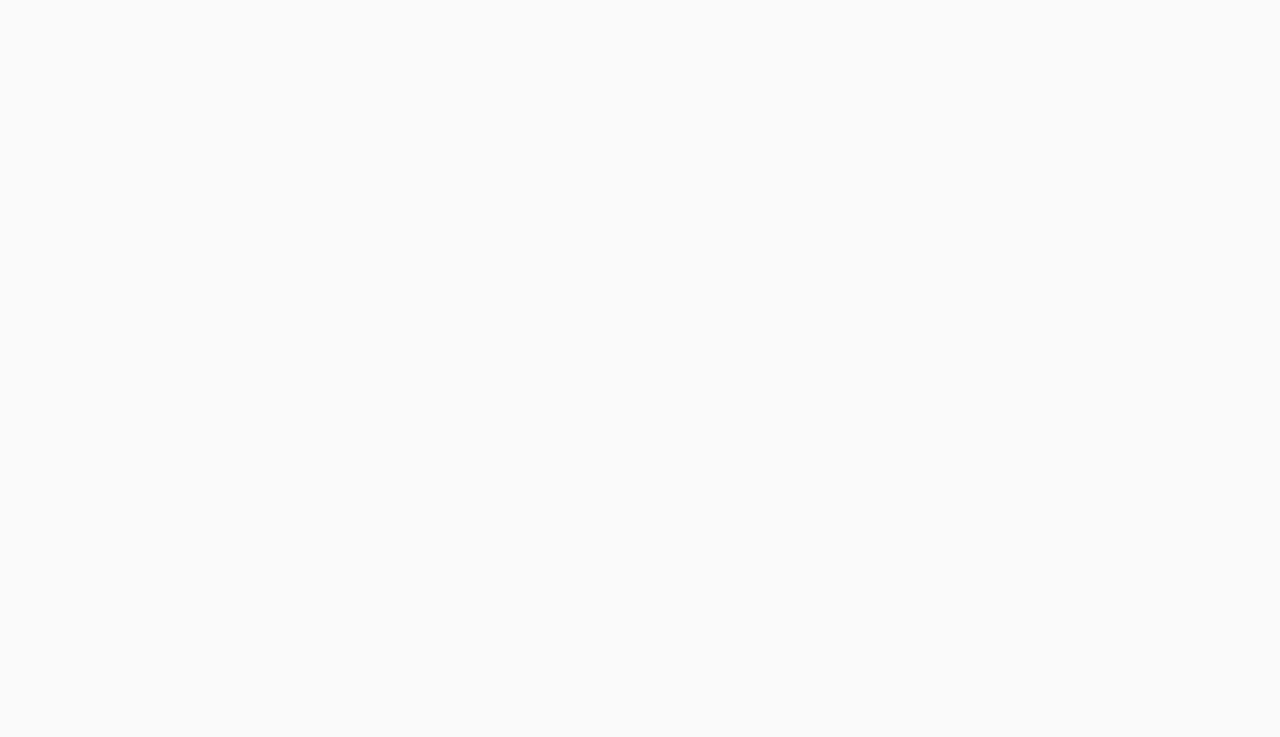
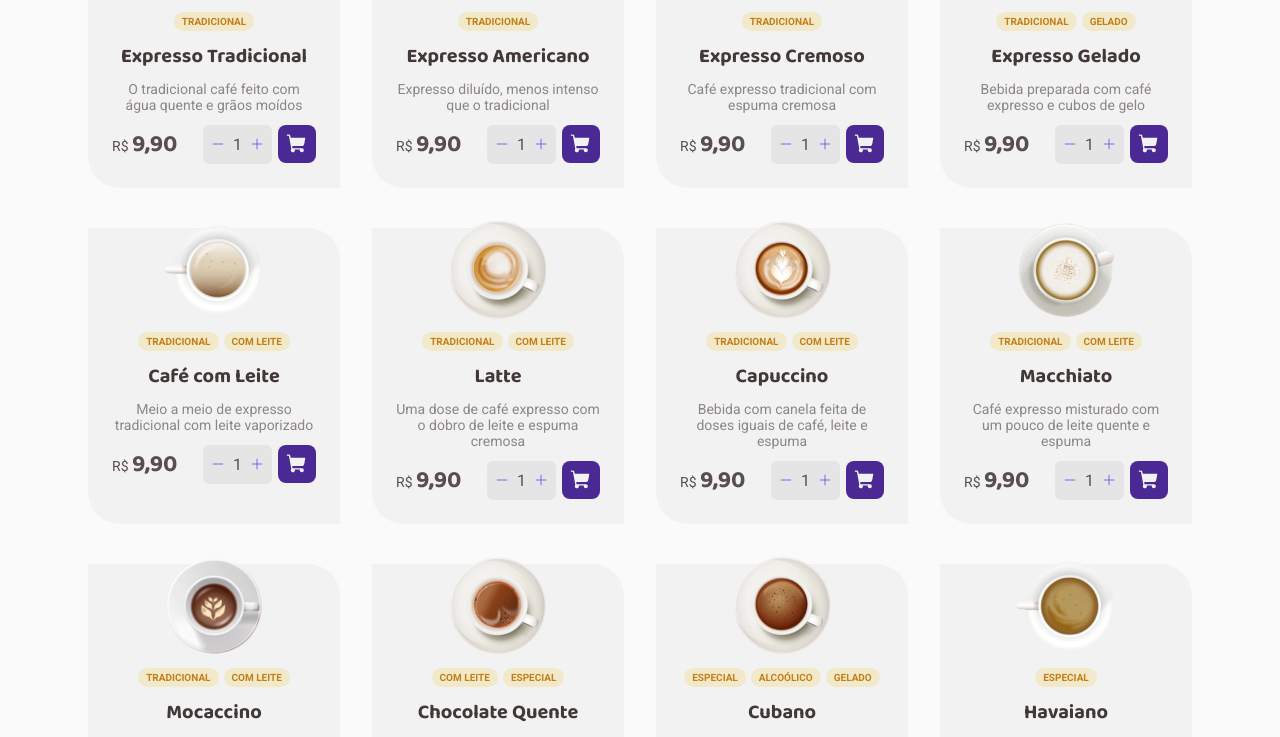
Before and after one commit to lemaun/ignite-2022-02-desafio, a React (Vite) app: page / in a window 1280 px wide. Shown: the part 814-1551 px from the top of the page. Before the commit the page ends 800 px from the top, so only its background shows below. Built offline with nearby package versions, Linux system fonts and the light colour scheme.

Commit message:
products grid layout

```diff
--- a/src/pages/Home/components/Banner/styles.ts
+++ b/src/pages/Home/components/Banner/styles.ts
@@ -4,11 +4,17 @@ export const BannerContainer = styled.div`
   display:flex;
   align-items: center;
   justify-content: space-between;
-  max-height: 544px;
+  /* max-height: 544px; */
   padding: 6rem 0.5rem;
+  gap: 1.25rem;
 `
 export const BannerLeft = styled.div`
-  max-width: 55%;
+  /* max-width: 55%; */
+  flex-grow: 3;
+`
+export const BannerRight = styled.div`
+  /* max-width: 45%; */
+  flex-grow: 2;
 `
 export const BannerTitle = styled.div`
   font-size: 3rem;
@@ -58,7 +64,3 @@ export const BannerItem = styled.div<ItemProps>`
     justify-content: center;
   }
 `
-
-export const BannerRight = styled.div`
-  max-width: 45%;
-`
--- /dev/null
+++ b/src/pages/Home/components/ProductItem/index.tsx
@@ -0,0 +1,39 @@
+import { Minus, Plus, ShoppingCart } from "phosphor-react";
+import { AddCartButton, AddCartContainer, ButtonCount, CoffeeName, Counter, Description, ItemContainer, Price, PriceSession, TypesContainer } from "./styles";
+
+interface CoffeeProps {
+  id: string;
+  name: string;
+  type: string;
+  typeduo?: string;
+  typetrio?: string;
+  description: string,
+  image: string | any;
+  price:string | any;
+}
+
+export function ProductItem({...props}:CoffeeProps) {
+  return (
+    <ItemContainer>
+      <img src={props.image} />
+      <TypesContainer>
+        <span>{props.type}</span>
+        {props.typeduo && <span>{props.typeduo}</span>}
+        {props.typetrio && <span>{props.typetrio}</span>}
+      </TypesContainer>
+      <CoffeeName>{props.name}</CoffeeName>
+      <Description>{props.description}</Description>
+      <PriceSession>
+        <Price><span>R$ </span>{props.price}</Price>
+        <AddCartContainer>
+          <Counter>
+              <ButtonCount><Minus size={14} /></ButtonCount>
+              <span>1</span>
+              <ButtonCount><Plus size={14} /></ButtonCount>
+          </Counter>
+          <AddCartButton><ShoppingCart weight="fill" size={22}/></AddCartButton>
+        </AddCartContainer>
+      </PriceSession>
+    </ItemContainer>
+  )
+}
--- /dev/null
+++ b/src/pages/Home/components/ProductItem/styles.ts
@@ -0,0 +1,110 @@
+import styled from "styled-components";
+
+export const ItemContainer = styled.div`
+  width: 15.75rem;
+  display:flex;
+  flex-wrap: wrap;
+  flex-direction: column;
+  align-items: center;
+  gap: 0.75rem;
+  background: ${(props) => props.theme['base-card']};
+  border-bottom-left-radius: 32px;
+  border-top-right-radius: 32px;
+  padding: 1.5rem;
+
+  img {
+    margin-top: -2rem;
+  }
+`
+export const TypesContainer = styled.div`
+  width:100%;
+  display: flex;
+  justify-content: center;
+  gap: 5px;
+
+  span {
+    background: ${(props) => props.theme['yellow-light']};
+    color: ${(props) => props.theme['yellow-dark']};
+    font-size: 0.625rem;
+    font-weight: bold;
+    border-radius: 9999px;
+    padding: 4px 8px;
+  }
+`
+
+export const CoffeeName = styled.h2`
+  font-size: 1.25rem;
+  line-height: 130%;
+  font-family: 'Baloo 2', sans-serif;
+  font-weight: 700;
+  color: ${(props) => props.theme['base-subtitle']};
+`
+
+export const Description = styled.p`
+  font-size: 0.875rem;
+  color: ${(props) => props.theme['base-label']};
+  text-align: center;
+`
+
+export const PriceSession = styled.div`
+  width:100%;
+  display: flex;
+  justify-content: space-between;
+`
+export const Price = styled.div`
+  font-size: 1.5rem;
+  font-family: 'Baloo 2', sans-serif;
+  font-weight: 700;
+  color: ${(props) => props.theme['base-text']};
+
+  span {
+    font-size: 0.875rem;
+    font-family: 'Roboto', sans-serif;
+    font-weight: normal;
+  }
+`
+
+export const AddCartContainer = styled.div`
+  display: flex;
+  gap: 6px;
+`
+export const Counter = styled.div`
+  border-radius: 6px;
+  display: flex;
+  align-items: center;
+  justify-content: center;
+  background: ${props => props.theme['base-button']};
+  border: none;
+`
+export const ButtonCount = styled.button`
+  padding: 0 0.5rem;
+  background: transparent;
+  border: none;
+  display: flex;
+  align-items: center;
+  justify-content: center;
+  color: ${props => props.theme['purple']};
+  cursor: pointer;
+  font-size: 1 rem;
+  :focus{
+      box-shadow: 0 0 0 2px transparent;
+  }
+`
+
+
+export const AddCartButton = styled.button`
+  width: 2.375rem;
+  height: 2.375rem;
+
+  display: flex;
+  align-items: center;
+  justify-content: center;
+
+  border: 0;
+
+  border-radius: 8px;
+
+  background: ${(props) => props.theme['purple-dark']};
+  color: ${(props) => props.theme['base-card']};
+
+`
--- /dev/null
+++ b/src/pages/Home/components/Products/index.tsx
@@ -0,0 +1,179 @@
+import { ProductsContainer } from "./styles"
+import {v4 as uuidv4} from 'uuid'
+
+import Coffee1 from '../../../../assets/images/Expresso.png'
+import Coffee2 from '../../../../assets/images/Americano.png'
+import Coffee3 from '../../../../assets/images/ExpressoCremoso.png'
+import Coffee4 from '../../../../assets/images/CafeGelado.png'
+import Coffee5 from '../../../../assets/images/CafecomLeite.png'
+import Coffee6 from '../../../../assets/images/Latte.png'
+import Coffee7 from '../../../../assets/images/Capuccino.png'
+import Coffee8 from '../../../../assets/images/Macchiato.png'
+import Coffee9 from '../../../../assets/images/Mochaccino.png'
+import Coffee10 from '../../../../assets/images/ChocolateQuente.png'
+import Coffee11 from '../../../../assets/images/Cubano.png'
+import Coffee12 from '../../../../assets/images/Havaiano.png'
+import Coffee13 from '../../../../assets/images/Arabe.png'
+import Coffee14 from '../../../../assets/images/Irlandes.png'
+import { ProductItem } from "../ProductItem";
+
+export function Products() {
+  const coffees = [
+    {
+        id:uuidv4(),
+        image:Coffee1,
+        name:"Expresso Tradicional",
+        type:"TRADICIONAL",
+        amount:0,
+        price:"9,90",
+        description:"O tradicional café feito com água quente e grãos moídos"
+
+    },
+     {
+         id:uuidv4(),
+         image:Coffee2,
+         name:"Expresso Americano",
+         type:"TRADICIONAL",
+         amount:0,
+         price:"9,90",
+         description:"Expresso diluído, menos intenso que o tradicional"
+
+     },
+     {
+         id:uuidv4(),
+         image:Coffee3,
+         name:"Expresso Cremoso",
+         type:"TRADICIONAL",
+         amount:0,
+         price:"9,90",
+         description:"Café expresso tradicional com espuma cremosa"
+
+     },
+     {
+         id:uuidv4(),
+         image:Coffee4,
+         name:"Expresso Gelado",
+         type:"TRADICIONAL",
+         typeduo:"GELADO",
+         amount:0,
+         price:"9,90",
+         description:"Bebida preparada com café expresso e cubos de gelo"
+
+     },
+     {
+         id:uuidv4(),
+         image:Coffee5,
+         name:"Café com Leite",
+         type:"TRADICIONAL",
+         typeduo:"COM LEITE",
+         amount:0,
+         price:"9,90",
+         description:"Meio a meio de expresso tradicional com leite vaporizado"
+
+     },
+     {
+         id:uuidv4(),
+         image:Coffee6,
+         name:"Latte",
+         typeduo:"COM LEITE",
+         type:"TRADICIONAL",
+         price:"9,90",
+         description:"Uma dose de café expresso com o dobro de leite e espuma cremosa"
+
+     },
+     {
+         id:uuidv4(),
+         image:Coffee7,
+         name:"Capuccino",
+         typeduo:"COM LEITE",
+         type:"TRADICIONAL",
+         price:"9,90",
+         description:"Bebida com canela feita de doses iguais de café, leite e espuma"
+
+     },
+     {
+         id:uuidv4(),
+         image:Coffee8,
+         name:"Macchiato",
+         typeduo:"COM LEITE",
+         type:"TRADICIONAL",
+         price:"9,90",
+         description:"Café expresso misturado com um pouco de leite quente e espuma"
+
+     },
+     {
+         id:uuidv4(),
+         image:Coffee9,
+         name:"Mocaccino",
+         typeduo:"COM LEITE",
+         type:"TRADICIONAL",
+         price:"9,90",
+         description:"Café expresso com calda de chocolate, pouco leite e espuma"
+
+     },
+     {
+         id:uuidv4(),
+         image:Coffee10,
+         name:"Chocolate Quente",
+         type:"COM LEITE",
+         typeduo:"ESPECIAL",
+         price:"9,90",
+         description:"Bebida feita com chocolate dissolvido no leite quente e café"
+
+     },
+     {
+         id:uuidv4(),
+         image:Coffee11,
+         name:"Cubano",
+         typeduo:"ALCOÓLICO",
+         typetrio:"GELADO",
+         price:"9,90",
+         type:"ESPECIAL",
+         description:"Drink gelado de café expresso com rum, creme de leite e hortelã"
+
+     },{
+         id:uuidv4(),
+         image:Coffee12,
+         name:"Havaiano",
+         type:"ESPECIAL",
+         price:"9,90",
+         description:"Bebida adocicada preparada com café e leite de coco"
+
+     },{
+         id:uuidv4(),
+         image:Coffee13,
+         name:"Árabe",
+         type:"ESPECIAL",
+         price:"9,90",
+         description:"Bebida preparada com grãos de café árabe e especiarias"
+
+     },{
+         id:uuidv4(),
+         image:Coffee14,
+         name:"Irlandês",
+         type:"ESPECIAL",
+         price:"9,90",
+         typeduo:'ALCOÓLICO',
+         description:"Bebida a base de café, uísque irlandês, açúcar e chantilly"
+
+     },
+    ]
+  return (
+    <ProductsContainer>
+      <h1>Nossos cafés</h1>
+      {coffees.map(coffee => (
+        <ProductItem
+          key={coffee.id}
+          id={coffee.id}
+          image={coffee.image}
+          name={coffee.name}
+          type={coffee.type}
+          typeduo={coffee.typeduo}
+          typetrio={coffee.typetrio}
+          price={coffee.price}
+          description={coffee.description}
+        />
+      ))}
+    </ProductsContainer>
+  )
+}
--- /dev/null
+++ b/src/pages/Home/components/Products/styles.ts
@@ -0,0 +1,16 @@
+import styled from "styled-components";
+
+export const ProductsContainer = styled.div`
+  display:flex;
+  flex-wrap: wrap;
+  gap: 2.5rem 2rem;
+
+  h1 {
+    flex: 1 100%;
+    font-size: 2rem;
+    line-height: 130%;
+    font-family: 'Baloo 2', sans-serif;
+    font-weight: 700;
+    color: ${(props) => props.theme['base-subtitle']};
+  }
+`
--- a/src/pages/Home/index.tsx
+++ b/src/pages/Home/index.tsx
@@ -1,10 +1,12 @@
 import { Banner } from "./components/Banner";
+import { Products } from "./components/Products";
 import { HomeContainer } from "./styles";
 
 export function Home() {
   return (
     <HomeContainer>
       <Banner />
+      <Products />
     </HomeContainer>
   )
 
--- a/src/pages/Home/styles.ts
+++ b/src/pages/Home/styles.ts
@@ -3,4 +3,6 @@ import styled from "styled-components";
 export const HomeContainer = styled.main`
   flex: 1;
   display: flex;
+  flex-direction: column;
+  flex-wrap: wrap;
 `
```
Also changed, not shown: package.json (+6 -4 lines), 1 other file (tests, documents, lock files or other folders).
